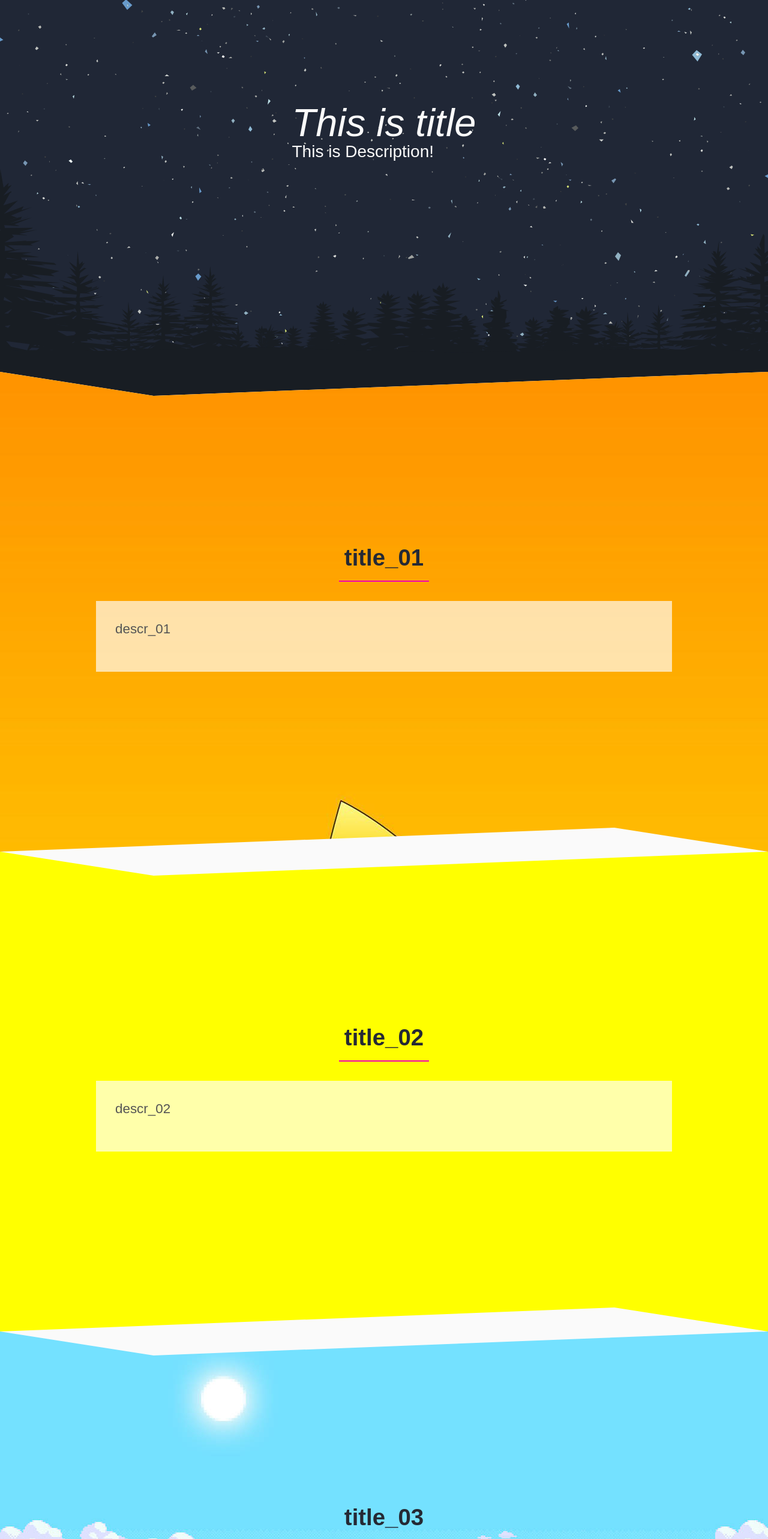
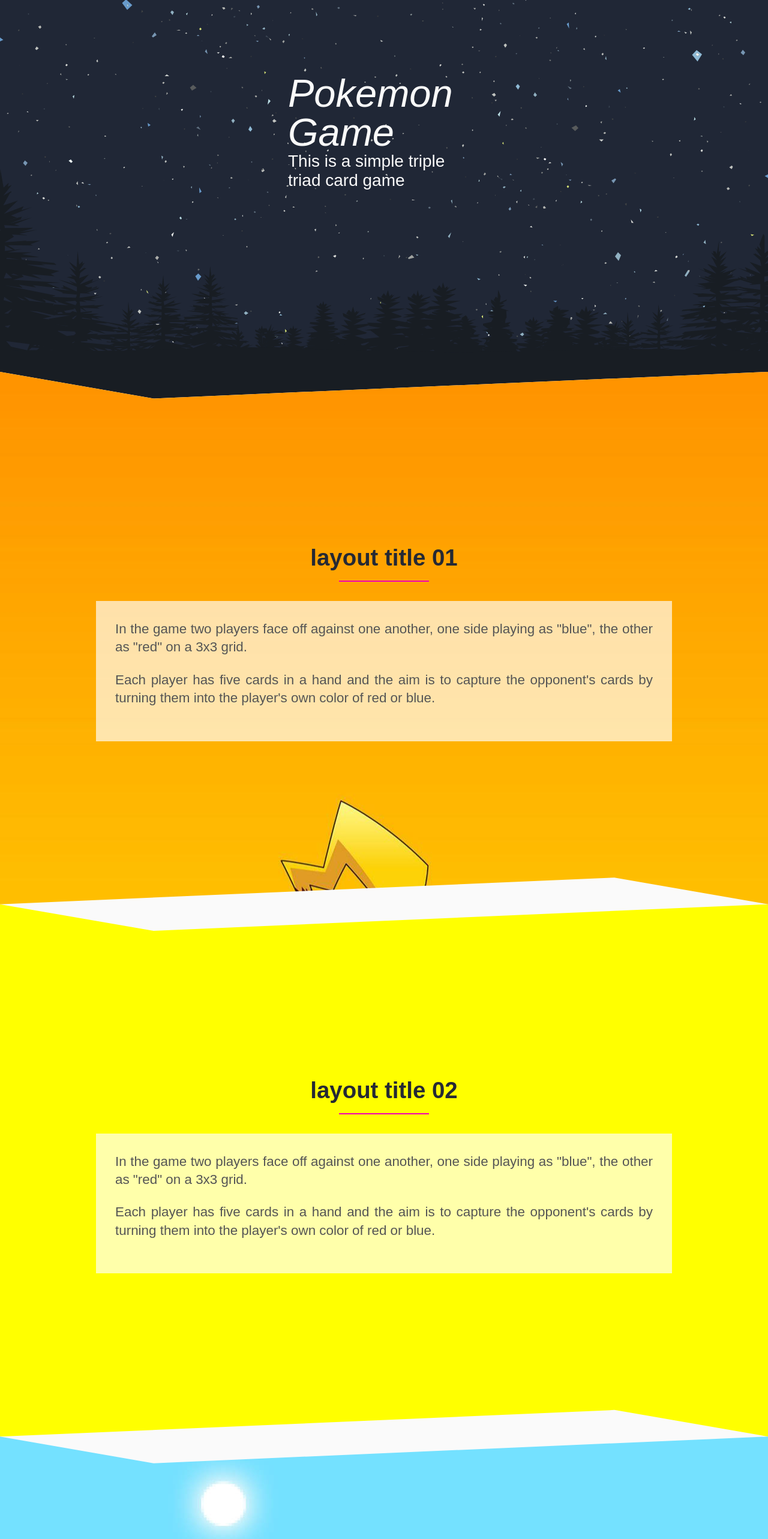
Before and after one commit to nikolay-komarov/pokemon-game, a React (Create React App) app: page / in a window 1280 px wide. Shown: the part 180-2746 px from the top of the page at 60% size. Built offline with nearby package versions, Linux system fonts and the light colour scheme; a web font is replaced by a local one.

Commit message:
добавит children-prop в компоненте Layout, поправит App

```diff
--- a/src/App.js
+++ b/src/App.js
@@ -144,27 +144,33 @@
   return (
     <>
       <Header
-        title="This is title"
-        descr="This is Description!"
+        title="Pokemon Game"
+        descr="This is a simple triple triad card game"
       />
       <Layout
         id="1"
-        title="title_01"
-        descr="descr_01"
+        title="layout title 01"
         urlBg={bg1}
-      />
+      >
+        <p>In the game two players face off against one another, one side playing as "blue", the other as "red" on a 3x3 grid.</p>
+        <p>Each player has five cards in a hand and the aim is to capture the opponent's cards by turning them into the player's own color of red or blue.</p>
+      </Layout>
       <Layout
         id="2"
-        title="title_02"
-        descr="descr_02"
+        title="layout title 02"
         colorBg="yellow"
-      />
+      >
+        <p>In the game two players face off against one another, one side playing as "blue", the other as "red" on a 3x3 grid.</p>
+        <p>Each player has five cards in a hand and the aim is to capture the opponent's cards by turning them into the player's own color of red or blue.</p>
+      </Layout>
       <Layout
         id="3"
-        title="title_03"
-        descr="descr_03"
+        title="layout title 03"
         urlBg={bg3}
-      />
+      >
+        <p>In the game two players face off against one another, one side playing as "blue", the other as "red" on a 3x3 grid.</p>
+        <p>Each player has five cards in a hand and the aim is to capture the opponent's cards by turning them into the player's own color of red or blue.</p>
+      </Layout>
       <Footer />
     </>
   );
--- a/src/components/Layout/index.jsx
+++ b/src/components/Layout/index.jsx
@@ -4,9 +4,9 @@
   const {
     id,
     title,
-    descr,
     urlBg,
-    colorBg
+    colorBg,
+    children
   } = props;
 
   const styleRoot = {};
@@ -29,9 +29,9 @@
             </div>
           }
           {
-            descr &&
-            <div className={s.desc + ' ' + s.full}>
-              <p>{descr}</p>
+            children &&
+            <div className={`${s.desc} ${s.full}`}>
+              {children}
             </div>
           }
         </article>
```
